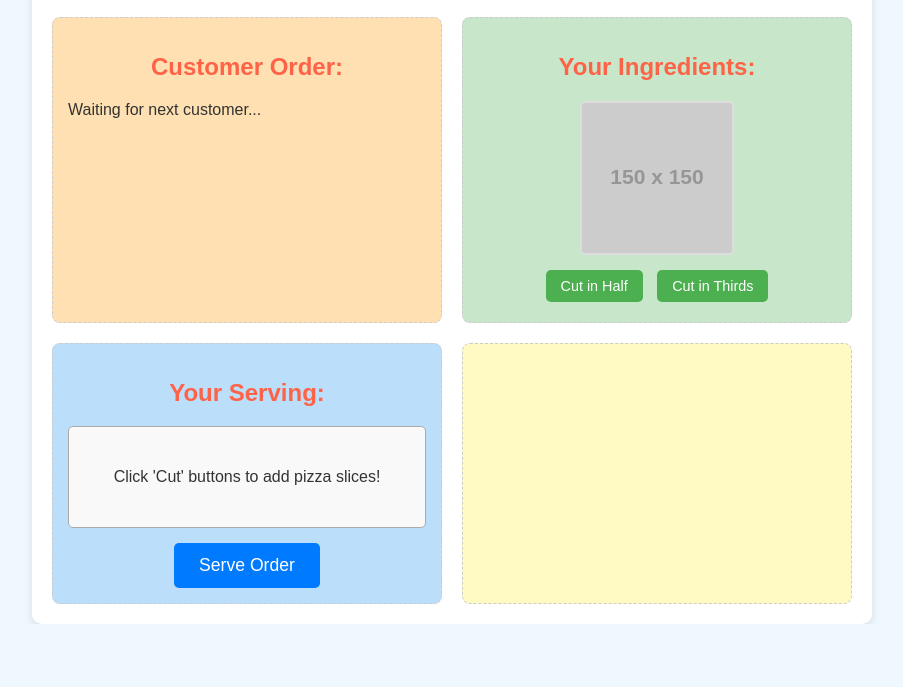
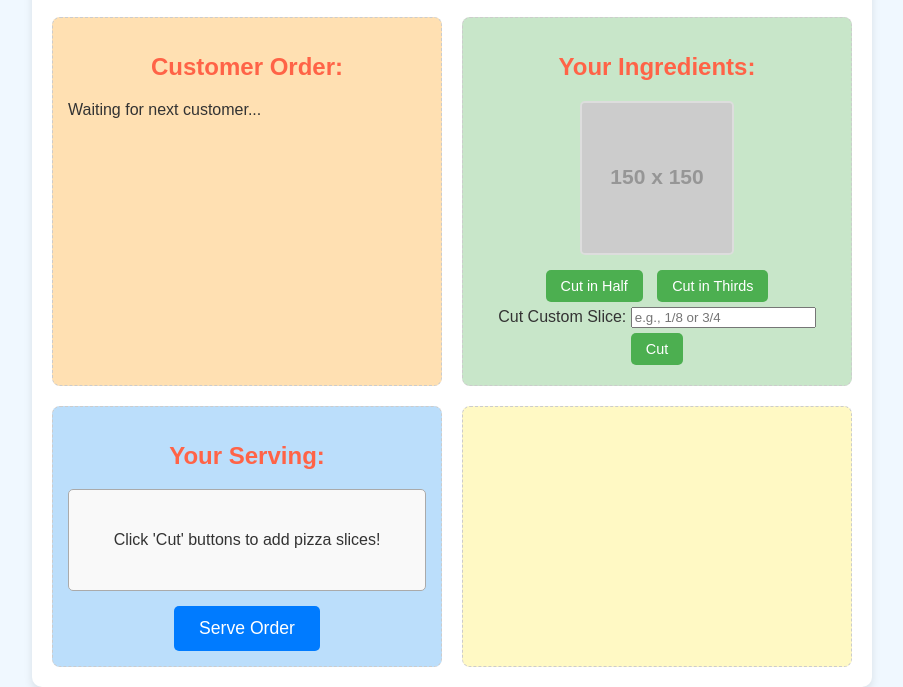
Before and after one commit to crystallisedmoon45/Fraction-Feast, a plain HTML site: page index.html in a window 1280 px wide. Shown: the part 213-900 px from the top of the page, without its empty margins (188-1091 px from the left). Before the commit the page ends 837 px from the top, so only its background shows below. Drawn offline with Linux system fonts and the light colour scheme; placeholder pictures from the web are drawn by us.

Commit message:
Update index.html

```diff
--- a/index.html
+++ b/index.html
@@ -21,6 +21,11 @@
                 <img src="https://via.placeholder.com/150x150?text=Pizza" alt="Whole Pizza" id="pizza-img">
                 <button id="cut-pizza-half">Cut in Half</button>
                 <button id="cut-pizza-thirds">Cut in Thirds</button>
+                <div class="custom-cut-section">
+                    <label for="custom-fraction-input">Cut Custom Slice:</label>
+                    <input type="text" id="custom-fraction-input" placeholder="e.g., 1/8 or 3/4">
+                    <button id="cut-custom-button">Cut</button>
+                </div>
                 </div>
         </div>
 
@@ -37,6 +42,7 @@
             <p>Welcome to Fraction Feast! Serve the customer the correct fraction of pizza. Click the cut buttons to prepare slices, then click 'Serve Order'. Use 'Clear Serving' to start over!</p>
             <p>Look out for **equivalent fractions**!</p>
         </div>
+
         <div id="game-feedback">
             <p id="feedback-message"></p>
         </div>
```
